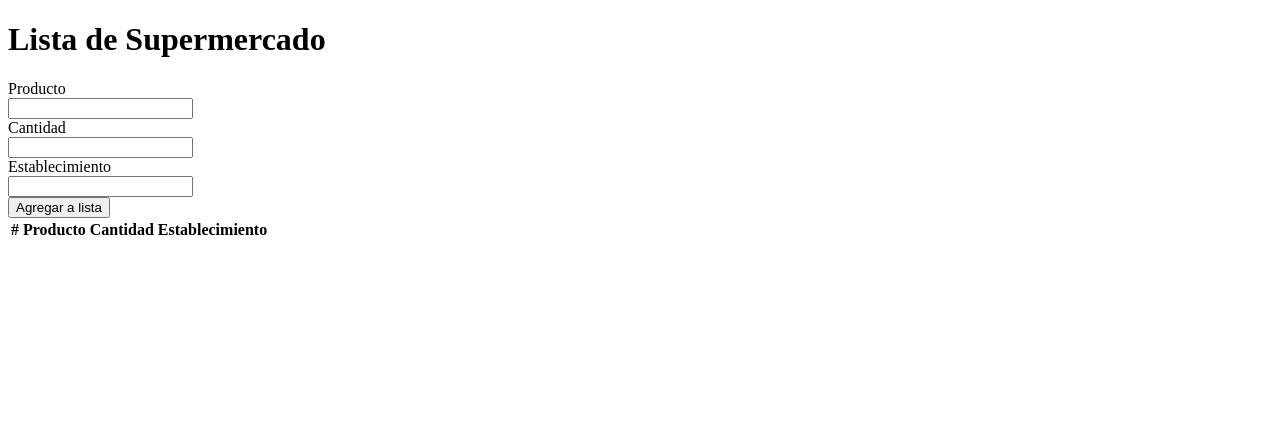
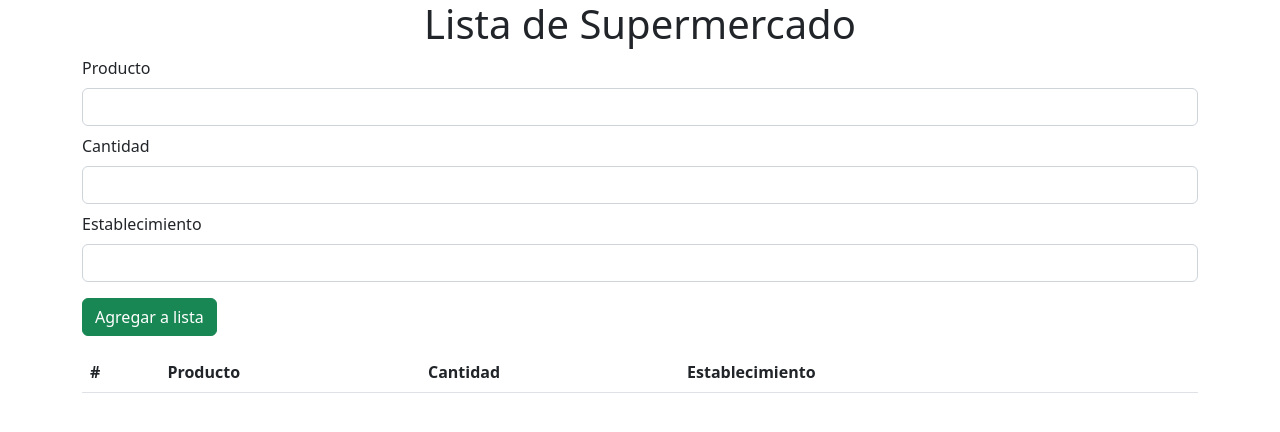
Before and after one commit to rafaelrendonx/P2-Lista-de-Supermercado, a plain HTML site: page proyecto2.html in a window 1280 px wide. Drawn offline with nearby package versions, Linux system fonts and the light colour scheme.

Commit message:
Se agregan estilos

```diff
--- a/proyecto2.html
+++ b/proyecto2.html
@@ -5,51 +5,56 @@
     <meta http-equiv="X-UA-Compatible" content="IE=edge">
     <meta name="viewport" content="width=device-width, initial-scale=1.0">
     <title>Document</title>
-  </head>
+    <link href="https://cdn.jsdelivr.net/npm/bootstrap@5.2.0-beta1/dist/css/bootstrap.min.css" rel="stylesheet" integrity="sha384-0evHe/X+R7YkIZDRvuzKMRqM+OrBnVFBL6DOitfPri4tjfHxaWutUpFmBp4vmVor" crossorigin="anonymous">
+</head>
 <body>
-  <h1>Lista de Supermercado</h1>
-    <div>
+  <h1 class="text-center mb-2">Lista de Supermercado</h1>
+    <div class="container">
         <!-- Empiezan entradas de texto -->
-        <form>
-        <div>
-          <label>Producto</label>
+        <form id="enviarFormato">
+        <div class="mb-2">
+          <label class="form-label">Producto</label>
           <div>
-            <input>
+            <input class="form-control" id="inputProducto">
+          </div>
+        </div>
+        <div class="mb-2">
+          <label class="form-label">Cantidad</label>
+          <div>
+            <input class="form-control" id="inputCantidad">
           </div>
         </div>
 
-        <div>
-          <label>Cantidad</label>
-          <div>
-            <input>
-          </div>
-        </div>
-
-        <div>
-            <label>Establecimiento</label>
+        <div class="mb-3">
+            <label class="form-label">Establecimiento</label>
             <div>
-              <input>
+              <input class="form-control" id="inputEstablecimiento">
             </div>
         </div >
-            <button>Agregar a lista</button>
+            <button class="mb-3 btn btn-success"type="submit">Agregar a lista</button>
         </form>
         <!-- Empieza tabla -->
         <div>
-        <table>
+        <table class="table table-hover" id="tabla">
           <thead>
           <tr>
-            <th>#</th>
-            <th>Producto</th>
-            <th>Cantidad</th>
-            <th>Establecimiento</th>
-            <th></th>
-            <th></th>
+            <th scope="col">#</th>
+            <th scope="col">Producto</th>
+            <th scope="col">Cantidad</th>
+            <th scope="col">Establecimiento</th>
+            <th scope="col"></th>
+            <th scope="col"></th>
           </tr>
           </thead>
-          <tbody>
+          <tbody id="tabla-body">
           </tbody>
         </table>
         </div>
     </div>
+    <!--Scripts-->
+    <script src="https://cdn.jsdelivr.net/npm/bootstrap@5.2.0-beta1/dist/js/bootstrap.bundle.min.js" integrity="sha384-pprn3073KE6tl6bjs2QrFaJGz5/SUsLqktiwsUTF55Jfv3qYSDhgCecCxMW52nD2" crossorigin="anonymous"></script>
+    <script src="https://cdn.jsdelivr.net/npm/@popperjs/core@2.11.5/dist/umd/popper.min.js" integrity="sha384-Xe+8cL9oJa6tN/veChSP7q+mnSPaj5Bcu9mPX5F5xIGE0DVittaqT5lorf0EI7Vk" crossorigin="anonymous"></script>
+    <script src="https://cdn.jsdelivr.net/npm/bootstrap@5.2.0-beta1/dist/js/bootstrap.min.js" integrity="sha384-kjU+l4N0Yf4ZOJErLsIcvOU2qSb74wXpOhqTvwVx3OElZRweTnQ6d31fXEoRD1Jy" crossorigin="anonymous"></script>
+    <script src="proyecto2.js"></script>
 </body>
 </html>
```
Also changed, not shown: 1 other file.
